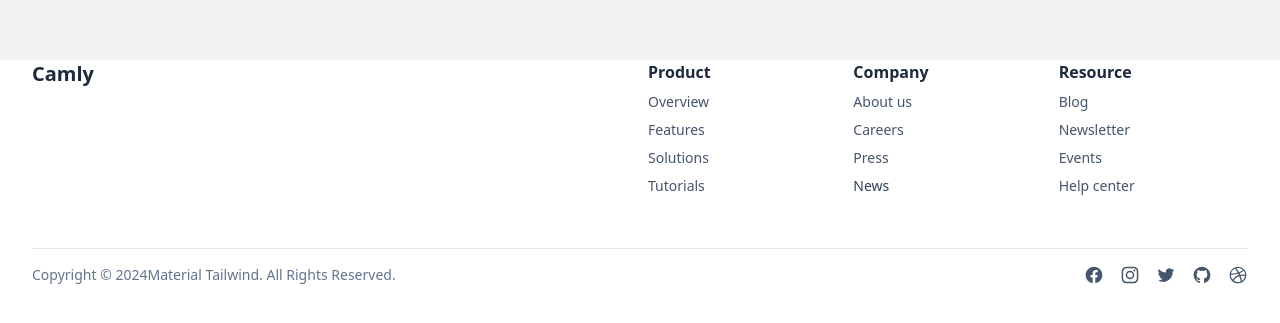
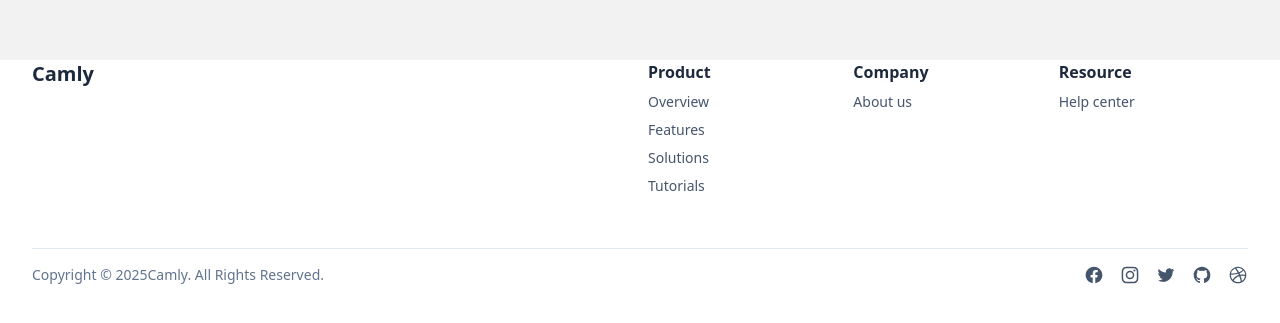
Before and after one commit to its-shivam1008/camly, a React (Vite) app: page / in a window 1280 px wide. Shown: the part 3188-3511 px from the top of the page. Built offline with nearby package versions, Linux system fonts and the light colour scheme.

Commit message:
add modified room

```diff
--- a/src/components/Footer.tsx
+++ b/src/components/Footer.tsx
@@ -43,41 +43,13 @@ const Footer = () => {
                   About us
                 </NavLink>
               </li>
-              <li>
-                <NavLink to="#" className="block text-slate-600 py-1 hover:text-slate-500 focus:text-slate-500 text-sm">
-                  Careers
-                </NavLink>
-              </li>
-              <li>
-                <NavLink to="#" className="block text-slate-600 py-1 hover:text-slate-500 focus:text-slate-500 text-sm">
-                  Press
-                </NavLink>
-              </li>
-              <li>
-                <NavLink to="#" className="block text-slate-700 py-1 hover:text-slate-500 focus:text-slate-500 text-sm">
-                  News
-                </NavLink>
-              </li>
+
             </ul>
             <ul>
               <p className="block mb-1 text-base font-semibold text-slate-800">
                 Resource
               </p>
-              <li>
-                <NavLink to="#" className="block text-slate-600 py-1 hover:text-slate-500 focus:text-slate-500 text-sm">
-                  Blog
-                </NavLink>
-              </li>
-              <li>
-                <NavLink to="#" className="block text-slate-600 py-1 hover:text-slate-500 focus:text-slate-500 text-sm">
-                  Newsletter
-                </NavLink>
-              </li>
-              <li>
-                <NavLink to="#" className="block text-slate-600 py-1 hover:text-slate-500 focus:text-slate-500 text-sm">
-                  Events
-                </NavLink>
-              </li>
+
               <li>
                 <NavLink to="#" className="block text-slate-600 py-1 hover:text-slate-500 focus:text-slate-500 text-sm">
                   Help center
@@ -88,8 +60,8 @@ const Footer = () => {
         </div>
         <div className="flex flex-col items-center justify-center w-full py-4 mt-12 border-t border-slate-200 md:flex-row md:justify-between">
           <p className="block mb-4 text-sm text-center text-slate-500 md:mb-0">
-            Copyright © 2024
-            <NavLink to="https://material-tailwind.com/">Material Tailwind</NavLink>. All
+            Copyright © 2025
+            <NavLink to="https://material-tailwind.com/">Camly</NavLink>. All
             Rights Reserved.
           </p>
           <div className="flex gap-4 text-slate-600 sm:justify-center">
```
